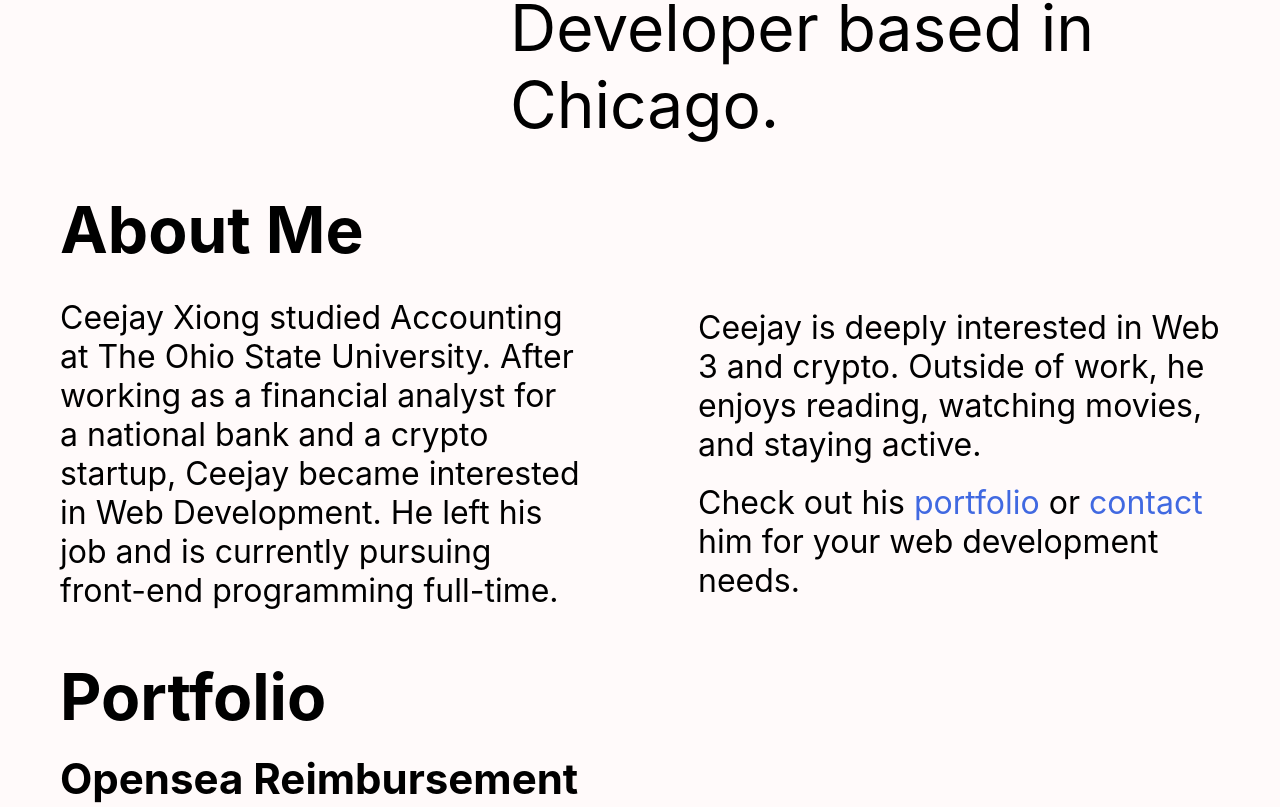
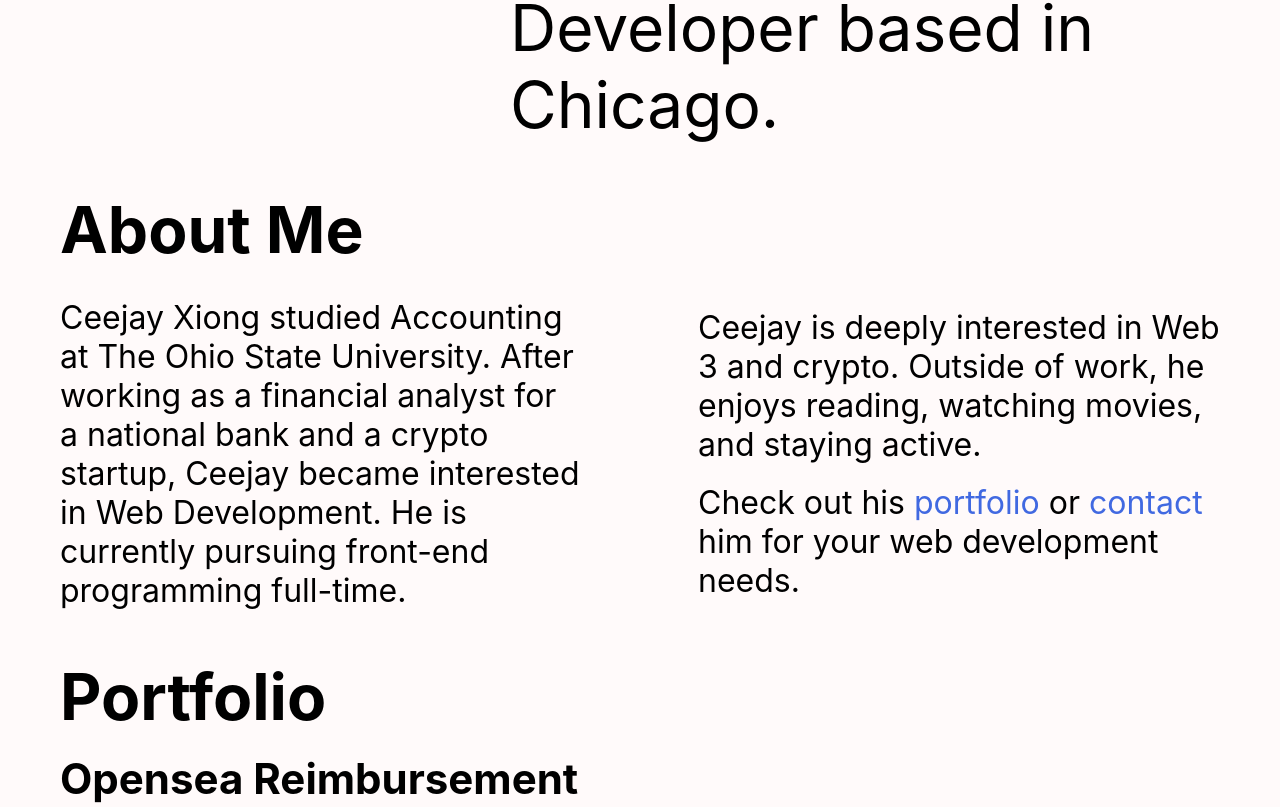
Before and after one commit to ricefarmernft/portfolio-website, a React (Create React App) app: page / in a window 1280 px wide. Shown: the part 401-1208 px from the top of the page. Built offline with nearby package versions, Linux system fonts and the light colour scheme.

Commit message:
Added reset form

```diff
--- a/src/AboutMe.js
+++ b/src/AboutMe.js
@@ -10,9 +10,9 @@ export default function AboutMe() {
         <div className="about-me-text">
           <p>
             Ceejay Xiong studied Accounting at The Ohio State University. After
-            working as a financial analyst for a national bank and a
-            crypto startup, Ceejay became interested in Web Development. He left
-            his job and is currently pursuing front-end programming full-time.
+            working as a financial analyst for a national bank and a crypto
+            startup, Ceejay became interested in Web Development. He is
+            currently pursuing front-end programming full-time.
           </p>
         </div>
         <div className="about-me-text1">
@@ -21,7 +21,8 @@ export default function AboutMe() {
             enjoys reading, watching movies, and staying active.
           </p>
           <p>
-            Check out his <Link
+            Check out his{" "}
+            <Link
               className="about-me-link"
               to="portfolio"
               spy={true}
@@ -30,7 +31,9 @@ export default function AboutMe() {
               duration={500}
             >
               portfolio
-              </Link> or <Link
+            </Link>{" "}
+            or{" "}
+            <Link
               className="about-me-link"
               to="contact"
               spy={true}
@@ -39,7 +42,8 @@ export default function AboutMe() {
               duration={1000}
             >
               contact
-              </Link> him for your web development needs.
+            </Link>{" "}
+            him for your web development needs.
           </p>
         </div>
       </div>
--- a/src/Contact.js
+++ b/src/Contact.js
@@ -22,6 +22,8 @@ export default function Contact() {
           alert("Email not sent. Please try again.");
         }
       );
+      document.getElementById('contact-form').reset();
+
   };
 
   return (
@@ -92,7 +94,7 @@ export default function Contact() {
             </div>
           </div>
         </div>
-        <form className="contact-form" ref={form} onSubmit={sendEmail}>
+        <form className="contact-form" id="contact-form" ref={form} onSubmit={sendEmail}>
           <input
             type="hidden"
             name="number"
```
Lines whose indentation alone changed are shown as unchanged.
